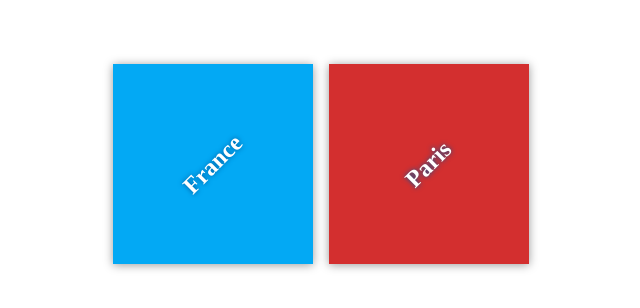
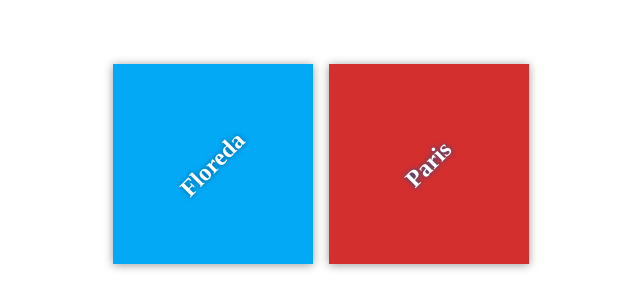
Before and after one commit to KhalidHarraz/my-travel-plans, a plain HTML site: page index.html in a window 1280 px wide. Shown: the part 236-544 px from the top of the page, 319-959 px from the left. Drawn offline with Linux system fonts and the light colour scheme.

Commit message:
commit22

```diff
--- a/index.html
+++ b/index.html
@@ -11,7 +11,7 @@
 <div class="container">
 <div class="destination-container">
 <div class="destination" id="florida">
-<h2>France</h2>
+<h2>Floreda</h2>
 </div>
 
 <div class="destination" id="paris">
```
